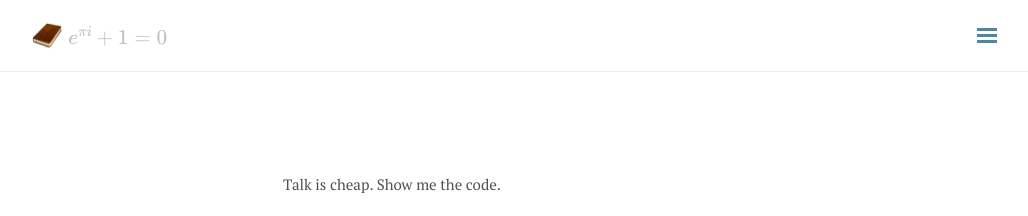
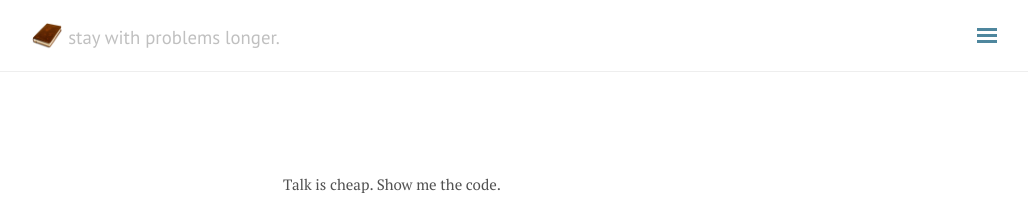
Before and after one commit to seokhoonj/seokhoonj.github.io, a Jekyll site: the page built from index.html, in a window 1280 px wide. Shown: the top 216 px of the page, without its empty margins (248-1276 px from the left). Built offline with Jekyll 4.4.1, drawn with Linux system fonts in a browser that asks for light colours; nearby versions of some CDN libraries; formulas are drawn with MathJax 3.

Commit message:
modify _config.yml

```diff
--- a/_config.yml
+++ b/_config.yml
@@ -1,6 +1,6 @@
 # Site Info
 title: 'LeArN mOrE'
-tagline: $ e^{\pi i} + 1 = 0 $
+tagline: 'stay with problems longer.'
 description: 'nothing'
 baseurl: ""
 url: http://seokhoonj.github.io
```
